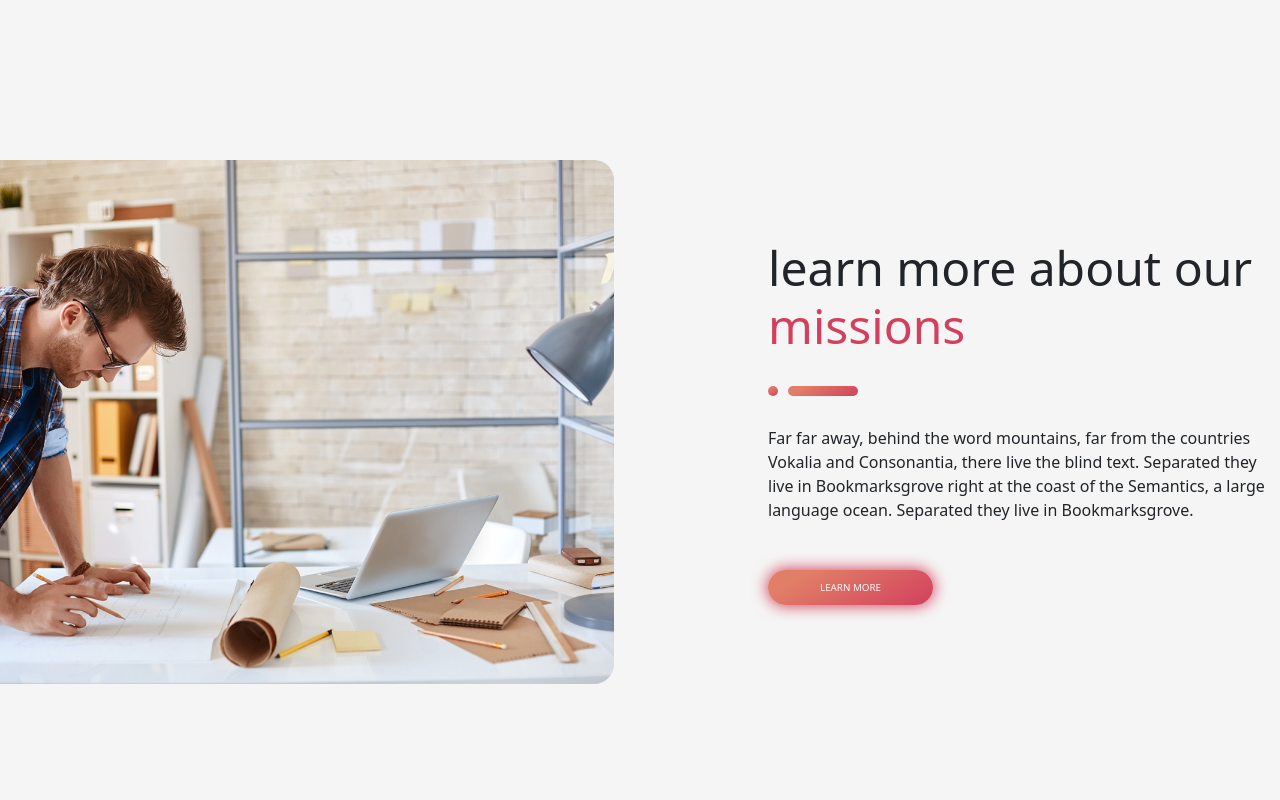
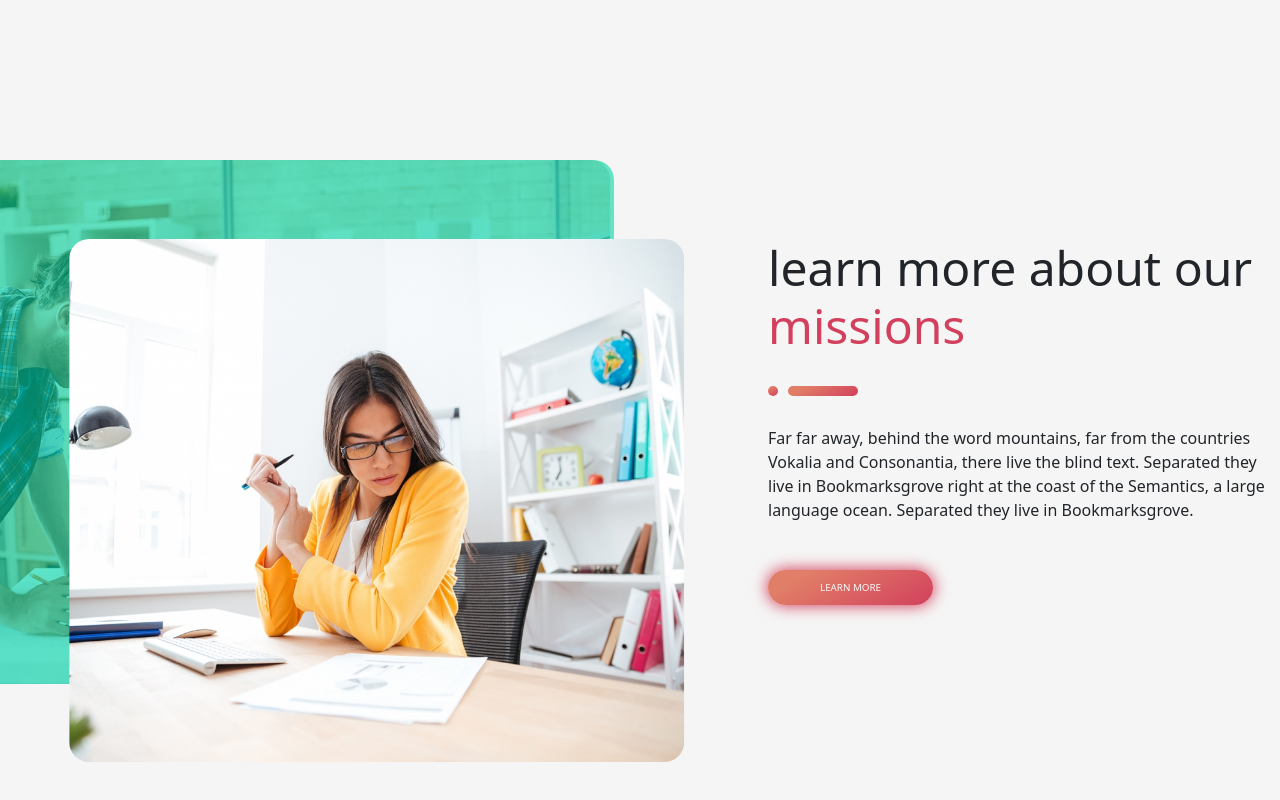
Before and after one commit to GioGreco/proj-html-vuejs, a Vue app: page / in a window 1280 px wide. Shown: the part 1838-2638 px from the top of the page. Built offline with nearby package versions, Linux system fonts and the light colour scheme.

Commit message:
(extra commit 1)

```diff
--- a/src/components/LearnMoreComponent.vue
+++ b/src/components/LearnMoreComponent.vue
@@ -2,12 +2,11 @@
     <section id="learn-more">
         <div class="wrapper">
             <div class="learnMore-left">
-                <!-- <img class="pic-behind" src="/images/busy-architect-PYVKWM4-1024x872.jpg" alt=""> -->
-                <div class="green-layover">
-                    <img class="pic-behind" src="/images/busy-architect-PYVKWM4-1024x872.jpg" alt="">
-                    <!-- <img class="pic-front" src="/images/businesswoman-analysing-document-P8WSNMC-1024x820.jpg" alt=""> -->
+                <div class="wrapper">
+                    <img class="pic-behind" src="/images/busy-architect-PYVKWM4-1024x872.jpg" alt="" v-motion :initial="{x: -5}" :visible="{x: 5, transition:{repeat: Infinity, repeatType: 'mirror', type: 'spring', stiffness: 10, mass: 5}}">
+                    <div class="green-layover"></div>
+                    <img class="pic-front" src="/images/businesswoman-analysing-document-P8WSNMC-1024x820.jpg" alt="" v-motion :initial="{x: -10}" :visible="{x: 10, transition:{repeat: Infinity, repeatType: 'mirror', type: 'spring', stiffness: 10, mass: 5}}">
                 </div>
-                <!-- <img class="pic-front" src="/images/businesswoman-analysing-document-P8WSNMC-1024x820.jpg" alt=""> -->
             </div>
             <div class="learnMore-right">
                 <h3>learn more about our <span>missions</span></h3>
@@ -41,21 +40,35 @@
             .learnMore-left{
                 width: 60%;
 
-                .green-layover{
+                .wrapper{
                     width: 80%;
+                    height: max-content;
                     border-top-right-radius: 20px;
                     border-bottom-right-radius: 20px;
+                    position: relative;
                     .pic-behind{
                         width: 100%;
                         border-top-right-radius: 20px;
                         border-bottom-right-radius: 20px;
                     }
+                    .green-layover{
+                        position: absolute;
+                        width: 100%;
+                        height: 100%;
+                        border-top-right-radius: 20px;
+                        border-bottom-right-radius: 20px;
+                        background-color: rgba($palegreen-bg, 0.6);
+                    }
+
+                    .pic-front{
+                        position: absolute;
+                        width: 100%;
+                        height: 100%;
+                        top: 15%;
+                        left: 10%;
+                        border-radius: 20px;
+                    }
                 }
-                // .pic-behind{
-                //     width: 80%;
-                //     border-top-right-radius: 20px;
-                //     border-bottom-right-radius: 20px;
-                // }
             }
 
             .learnMore-right{
```
